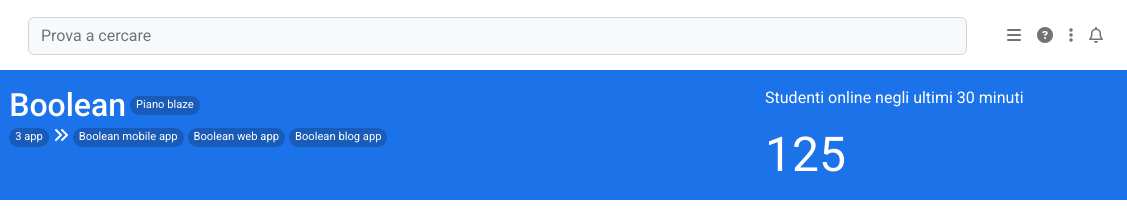
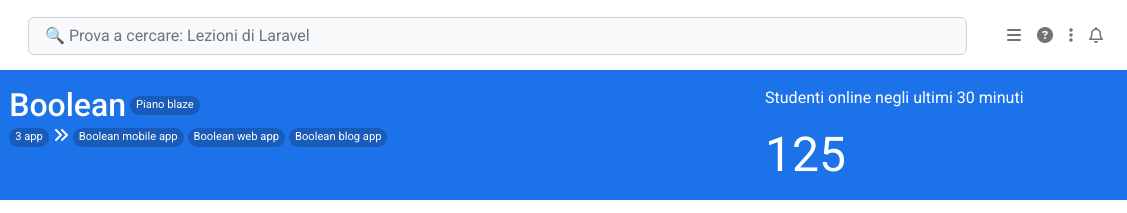
Before and after one commit to MatteoGrigoletto/html-css-bootstrap-dashboard, a plain HTML site: page index.html in a window 1280 px wide. Shown: the top 213 px of the page, 153-1280 px from the left. Drawn offline with nearby package versions, Linux system fonts and the light colour scheme.

Commit message:
Aggiunge lente placeholder

```diff
--- a/index.html
+++ b/index.html
@@ -33,7 +33,7 @@
 <!-- center col header -->
                         <div class="col-big-header px-3">
                             <div class="form-outline">
-                                <input type="search" id="form1" class="form-control bg-light" placeholder="Prova a cercare" aria-label="Search" />
+                                <input type="search" id="form1" class="form-control bg-light" placeholder=" &#128269; Prova a cercare: Lezioni di Laravel" aria-label="Search" />
                             </div>
                         </div>
 <!-- right col header -->
```
Lines whose indentation alone changed are shown as unchanged.
